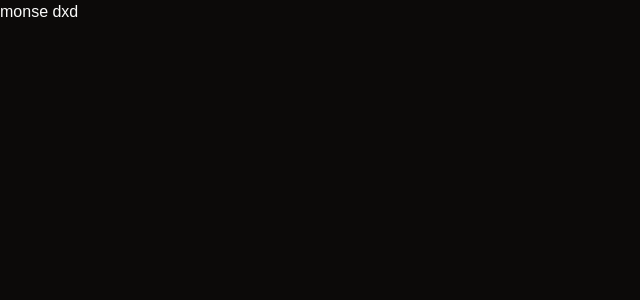
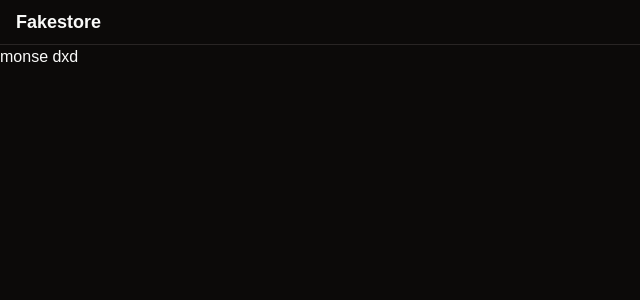
Before and after one commit to NeoRise456/fakestore-next, a Next.js app: page / in a window 1280 px wide. Shown: the top 300 px of the page, without its empty margins (0-640 px from the left). Built offline with nearby package versions, Linux system fonts and the light colour scheme.

Commit message:
feat: add header to root layout

```diff
--- a/src/app/layout.tsx
+++ b/src/app/layout.tsx
@@ -1,6 +1,7 @@
 import type { Metadata } from "next";
 import { Geist, Geist_Mono } from "next/font/google";
 import "./globals.css";
+import FakestoreHeader from "@/app/_public/components/FakestoreHeader";
 
 const geistSans = Geist({
   variable: "--font-geist-sans",
@@ -27,6 +28,7 @@ export default function RootLayout({
       <body
         className={`${geistSans.variable} ${geistMono.variable} antialiased`}
       >
+      <FakestoreHeader/>
         {children}
       </body>
     </html>
```
